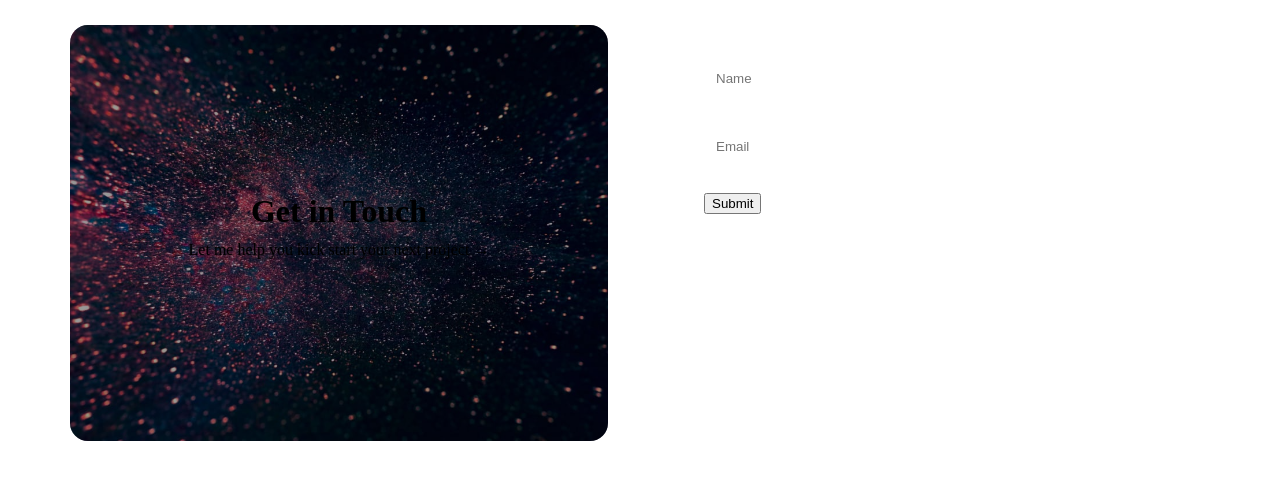
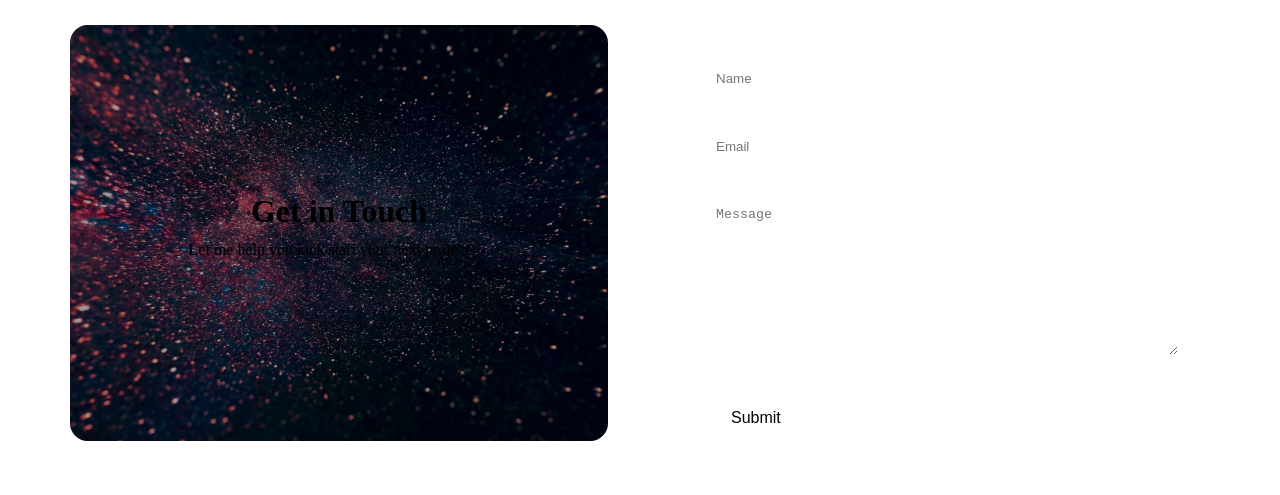
Before and after one commit to dhausser/davyhausser.com, a Gatsby site: page /contact in a window 1280 px wide. Shown: the part 103-598 px from the top of the page. Built offline with nearby package versions, Linux system fonts and the light colour scheme; Gatsby itself is replaced by a stand-in of ours.

Commit message:
contact form tests

```diff
--- a/src/pages/contact.js
+++ b/src/pages/contact.js
@@ -28,26 +28,11 @@ const ContactPage = ({ data: { site, file } }) => (
       </PostThumbnail>
       <FormContainer>
         <form name="contact" method="post" data-netlify="true">
-          <div>
-            <input type="text" name="name" placeholder="Name" />
-          </div>
-          <div>
-            <input type="email" name="email" placeholder="Email" />
-          </div>
-          <button type="submit">Submit</button>
-          {/* <p>
-            <input type="email" name="email" placeholder="Email" />
-          </p>
-          <p>
-            <textarea
-              type="text"
-              name="message"
-              placeholder="Message"
-            ></textarea>
-          </p> */}
-          {/* <div style={{ display: "flex", justifyContent: "flex-end" }}>
-            <SubmitButton type="submit">Submit</SubmitButton>
-          </div> */}
+          <input type="text" name="name" placeholder="Name" />
+          <input type="email" name="email" placeholder="Email" />
+          <textarea type="text" name="message" placeholder="Message" />
+          <SubmitButton type="submit">Submit</SubmitButton>
+          {/* <div style={{ display: "flex", justifyContent: "flex-end" }}></div> */}
         </form>
       </FormContainer>
     </TwoGrids>
```
